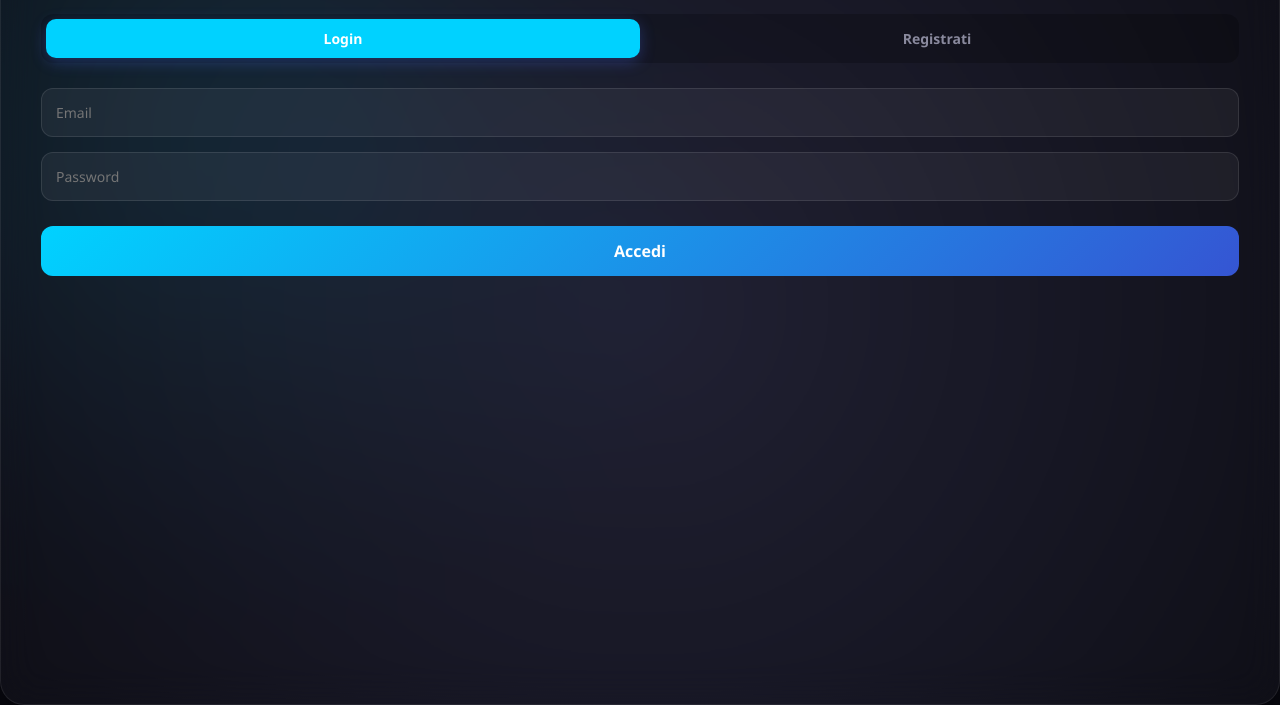
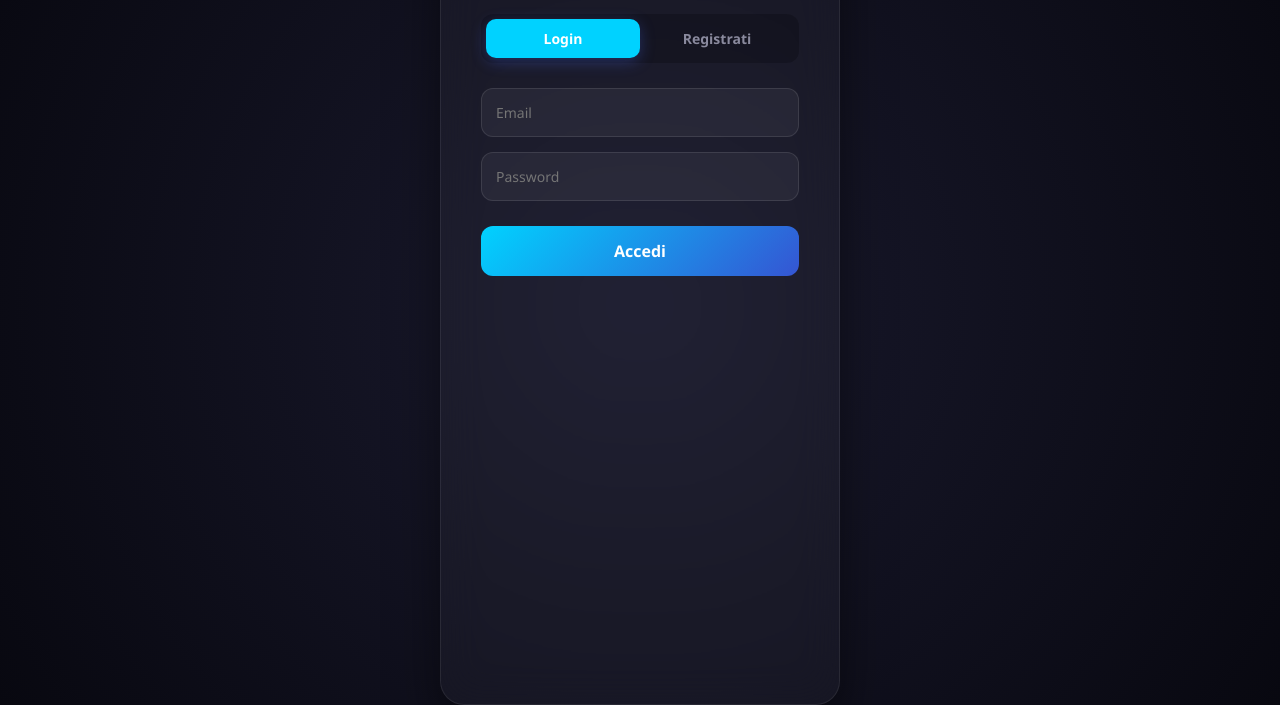
Before and after one commit to DavideJPEG/Eco-Trento, a website: page frontend/pages/login.html in a window 1280 px wide. Shown: the part 95-800 px from the top of the page. Drawn offline with nearby package versions, Linux system fonts and the light colour scheme.

Commit message:
Fix interfaccia di login

```diff
--- a/frontend/pages/login.html
+++ b/frontend/pages/login.html
@@ -10,28 +10,24 @@
     <link rel="stylesheet" href="../css/global.css" />
 
     <style>
+
+
     body {
-            /* Sovrascriviamo lo sfondo base con il gradiente profondo per il login */
+        /* Cambiamo la disposizione: togliamo l'espansione forzata */
         background: radial-gradient(circle at center, #1a1a2e 0%, #080810 100%);
         overflow: hidden;
-            align-items: center; /* Centra verticalmente il contenitore */
-        }
-
-        /* Decorazione: un cerchio sfocato che brilla dietro la card */
-        body::before {
-            content: "";
-            position: absolute;
-            width: 400px; height: 400px;
-            background: var(--accent-blue);
-            filter: blur(150px);
-            opacity: 0.15;
-            z-index: 0;
+        /* Aggiungiamo queste per centrare il riquadro */
+        display: flex;
+        justify-content: center;
+        align-items: center;
+        min-height: 100vh;
+        margin: 0;
     }
 
     .login-container {
-            position: relative;
-            z-index: 1;
-            width: 400px;
+        /* Assicurati che abbia una larghezza fissa o massima */
+        width: 100%;
+        max-width: 400px;
         background: rgba(255, 255, 255, 0.03);
         backdrop-filter: blur(20px);
         -webkit-backdrop-filter: blur(20px);
@@ -40,6 +36,8 @@
         border: 1px solid rgba(255, 255, 255, 0.08);
         box-shadow: 0 25px 50px rgba(0,0,0,0.5);
     }
+
+    /* ... (resto del CSS) ... */
 
         .login-container h1 {
             margin-bottom: 30px;
```
Lines whose indentation alone changed are shown as unchanged.
